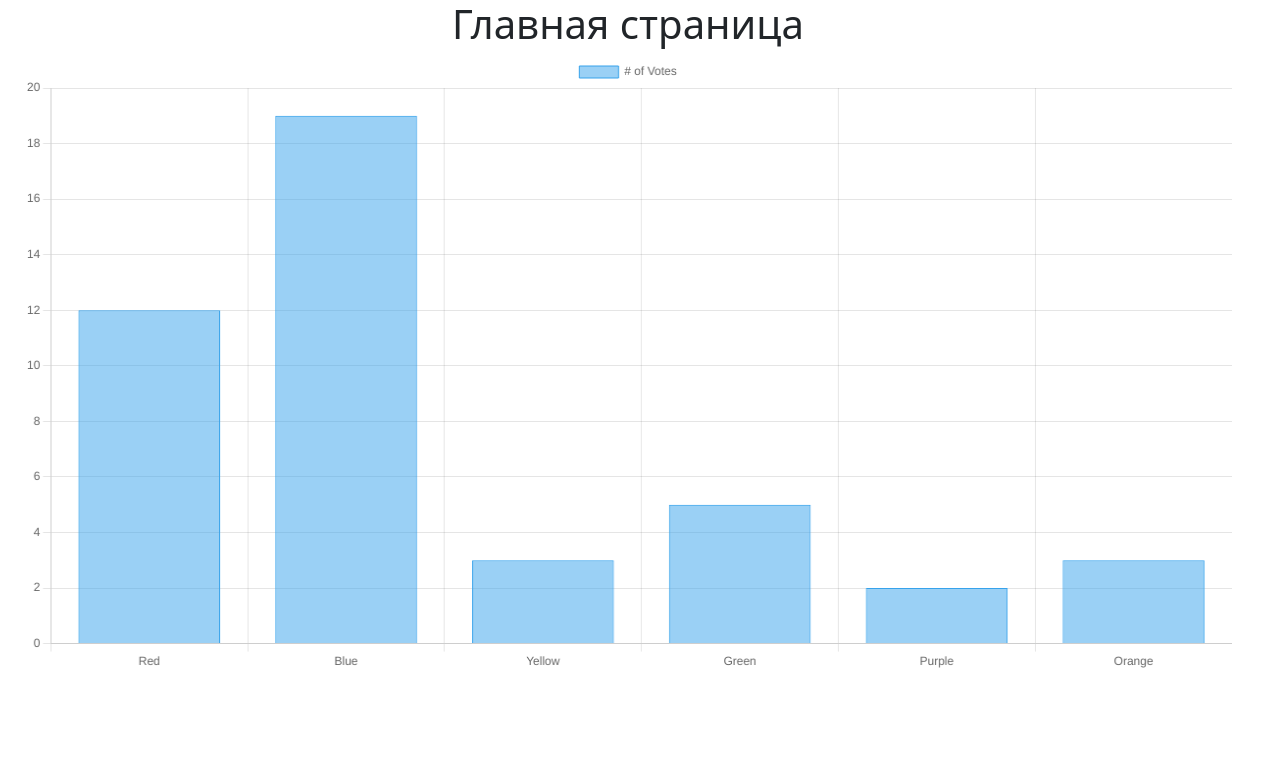
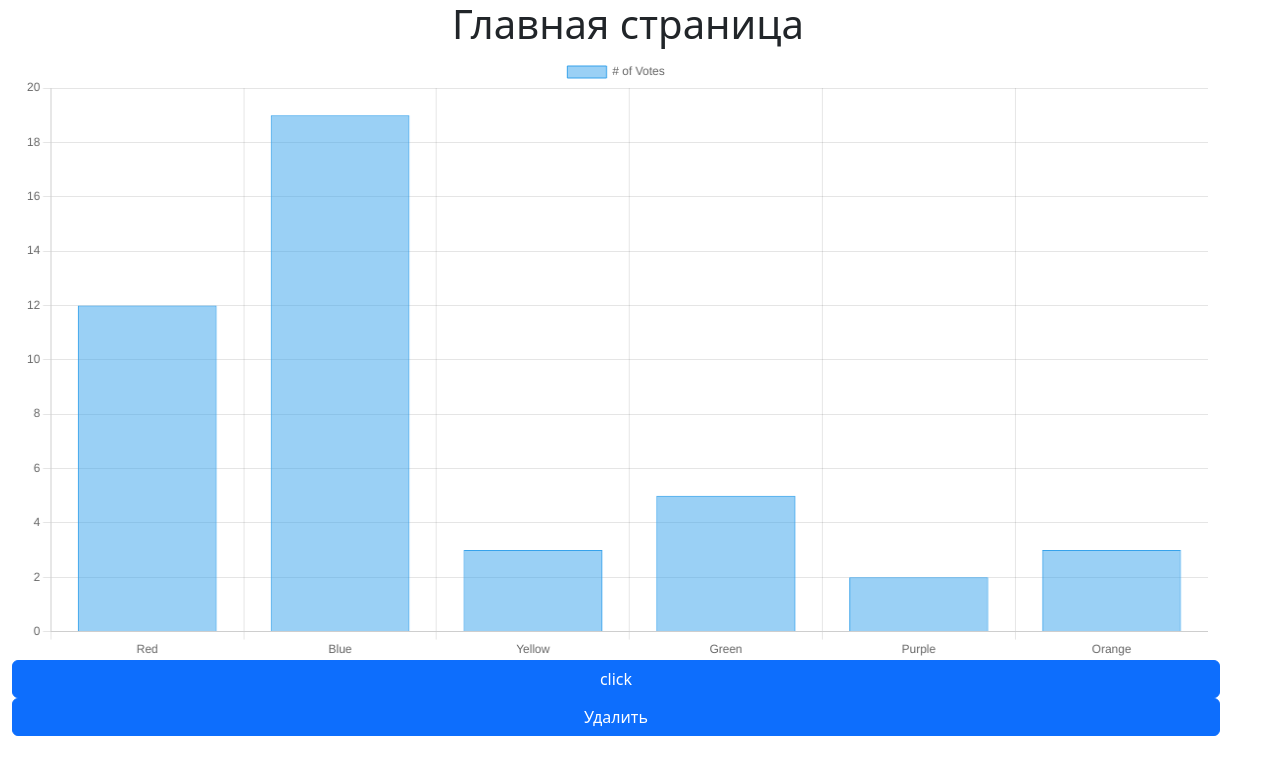
Before and after one commit to ArthurKoba/series-communication, a React (Create React App) app: page / in a window 1280 px wide. Shown: the top 774 px of the page. Built offline with nearby package versions, Linux system fonts and the light colour scheme.

Commit message:
delete chart functional

```diff
--- a/src/components/charts/ChartItem.jsx
+++ b/src/components/charts/ChartItem.jsx
@@ -1,11 +1,19 @@
 import React, {useEffect, useRef} from 'react';
+import {Button, Container} from "react-bootstrap";
+
+import chartManagerStorage from "../../store/chartManagerStorage";
 
 const ChartItem = ({chartStorage}) => {
     const ctx = useRef(null)
 
     useEffect(() => chartStorage.setCtx(ctx.current), [])
     return (
-        <canvas ref={ctx}></canvas>
+        <Container fluid className="d-flex row">
+            <canvas ref={ctx}></canvas>
+            <Button onClick={() => chartStorage.click()}>click</Button>
+            <Button onClick={() => chartManagerStorage.deleteChart(chartStorage)}>Удалить</Button>
+        </Container>
+
     );
 };
 
--- a/src/store/chartManagerStorage.js
+++ b/src/store/chartManagerStorage.js
@@ -12,8 +12,8 @@ class ChartManager {
         )
     }
 
-    increment() {
-        this.count += 1
+    deleteChart(chart) {
+        this.charts = this.charts.filter(c => c !== chart)
     }
 }
 
```
